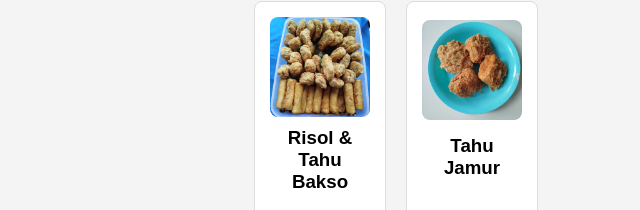
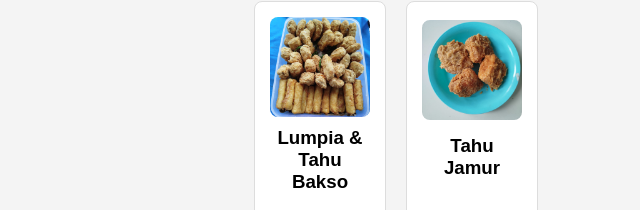
Before and after one commit to MiniGo2126/MinimartAsramaLilyUM, a plain HTML site: page index.html in a window 1280 px wide. Shown: the part 259-469 px from the top of the page, 244-884 px from the left. Drawn offline with Linux system fonts and the light colour scheme.

Commit message:
Update index.html

```diff
--- a/index.html
+++ b/index.html
@@ -136,7 +136,7 @@
 
             <div class="item">
                 <img src="asset/gorengan3k.jpg" alt="Barang 1">
-                <h3>Risol & Tahu Bakso</h3>
+                <h3>Lumpia & Tahu Bakso</h3>
                 <p class="price">Rp 3.500</p>
                 <button class="chart" onclick="addToCart(3500)">Tambah ke Keranjang</button>
             </div>
```
